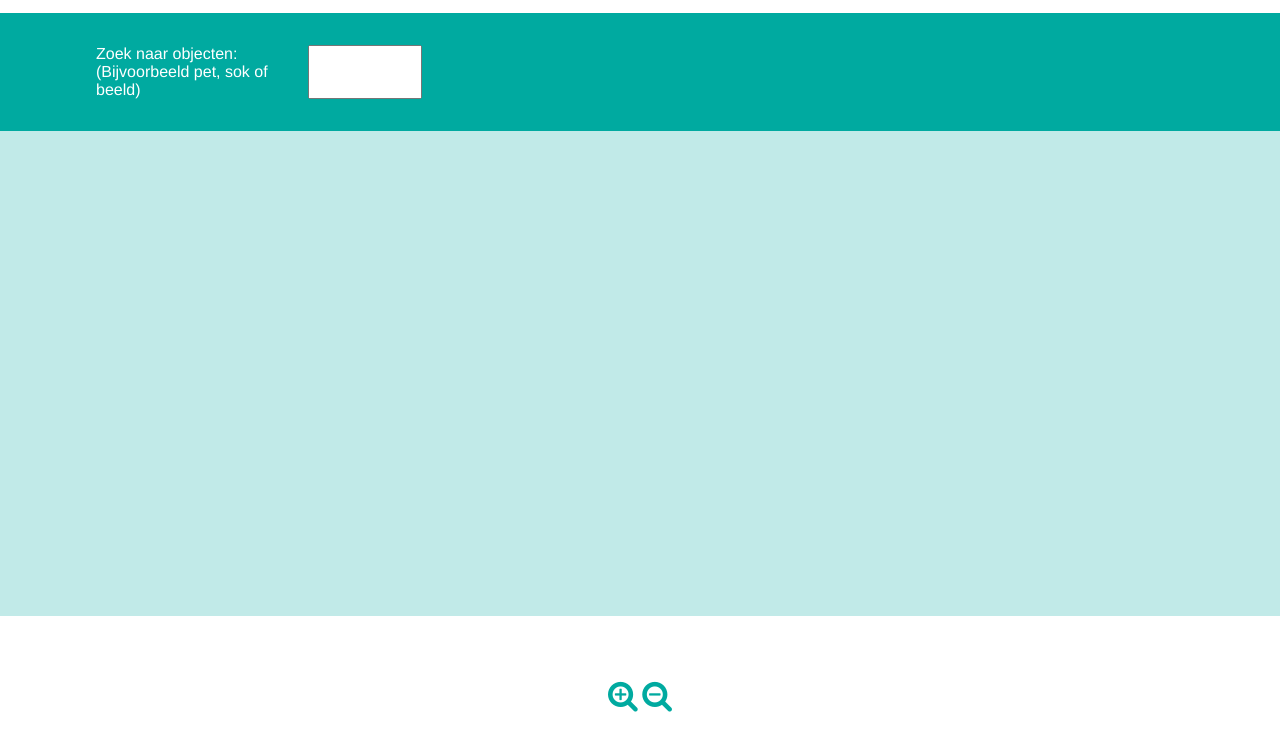
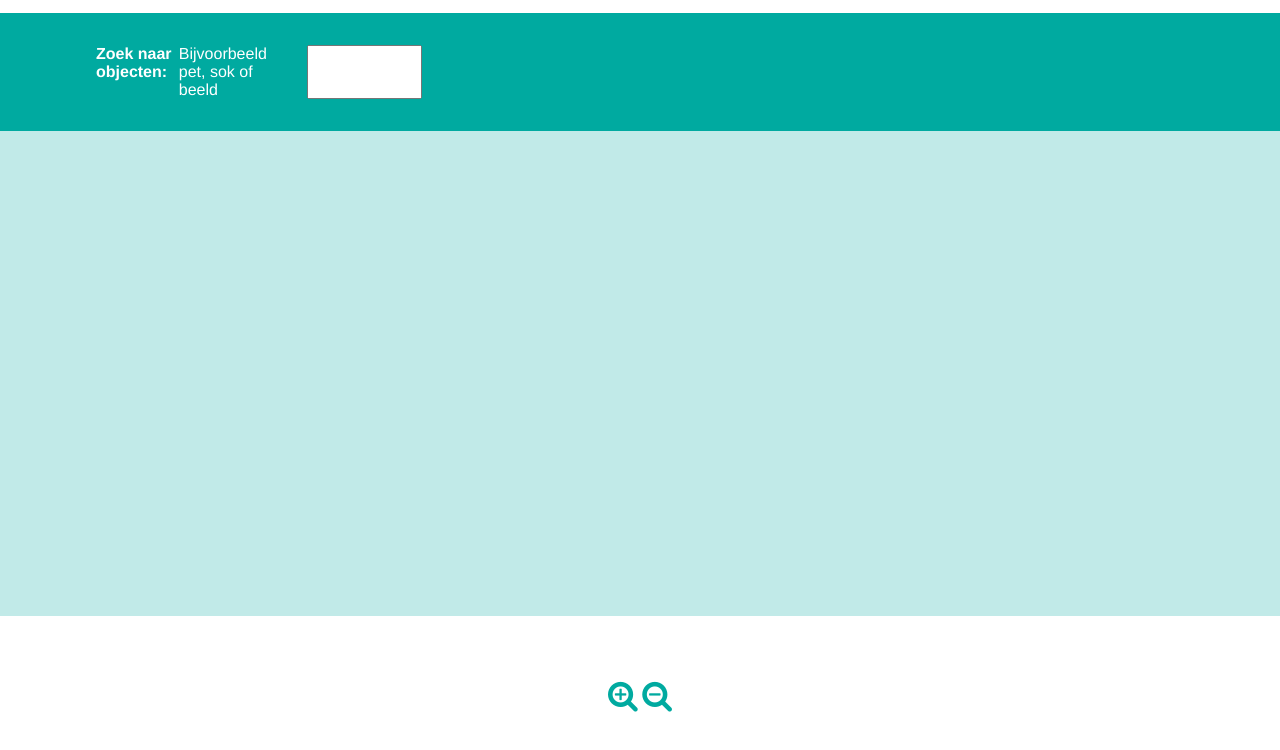
Before and after one commit to lennartdeknikker/frontend-data, a website built with Parcel: page src/index.html in a window 1280 px wide. Shown: the part 40-790 px from the top of the page. Built offline with nearby package versions, Linux system fonts and the light colour scheme; no server answers.

Commit message:
:art: improve code structure

```diff
--- a/src/index.html
+++ b/src/index.html
@@ -24,7 +24,10 @@
 		</header>
 		<div id="map_tools">
 			<div id="search_bar">
-				Zoek naar objecten: (Bijvoorbeeld pet, sok of beeld)
+				<span class="bold">
+					Zoek naar objecten:
+				</span>
+				Bijvoorbeeld pet, sok of beeld
 				<input type="text" id="search_input" />
 			</div>
 			<div id="legend"></div>
--- a/src/styles.scss
+++ b/src/styles.scss
@@ -15,6 +15,10 @@ body {
 body {
 	display: flex;
 	flex-direction: column;
+}
+
+.bold {
+	font-weight: bold;
 }
 
 #map_tools {
```
